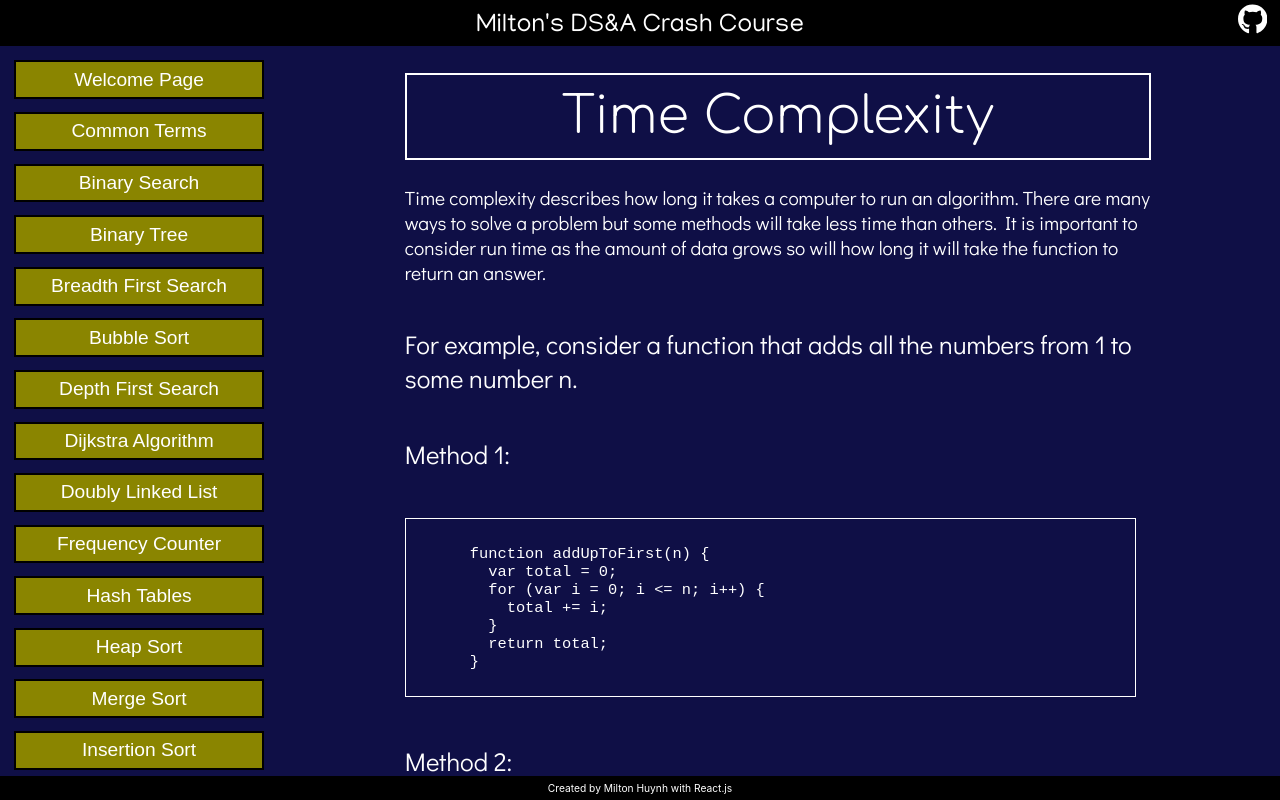
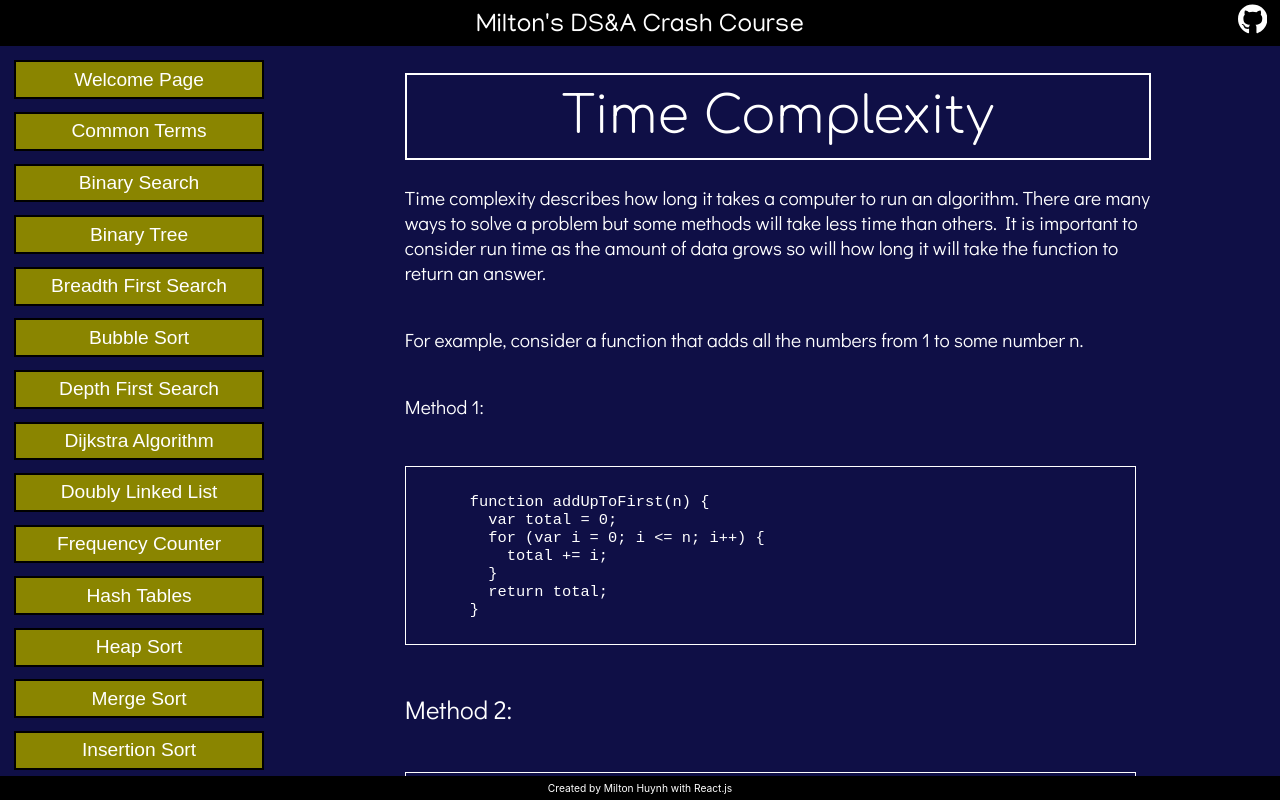
Before and after one commit to miltonhuynh/DSA-guide, a React (Create React App) app in the folder app/: page /DSA-guide/TimeComplexity in a window 1280 px wide. Built offline with nearby package versions, Linux system fonts and the light colour scheme; a web font is replaced by a local one.

Commit message:
reduced font size in time complexity

```diff
--- a/app/src/Concepts/TimeComplexity.js
+++ b/app/src/Concepts/TimeComplexity.js
@@ -24,9 +24,9 @@ export default function BigO() {
         solve a problem but some methods will take less time than others. It is important to consider
         run time as the amount of data grows so will how long it will take the function to return an answer.</div>
         <br /><br />
-        <div class="font-l">For example, consider a function that adds all the numbers from 1 to some number n.</div>
+        <div class="font-m">For example, consider a function that adds all the numbers from 1 to some number n.</div>
         <br /><br />
-        <div class="font-l">Method 1:</div>
+        <div class="font-m">Method 1:</div>
         <br />
         <pre>
           <div class="Code">
```
